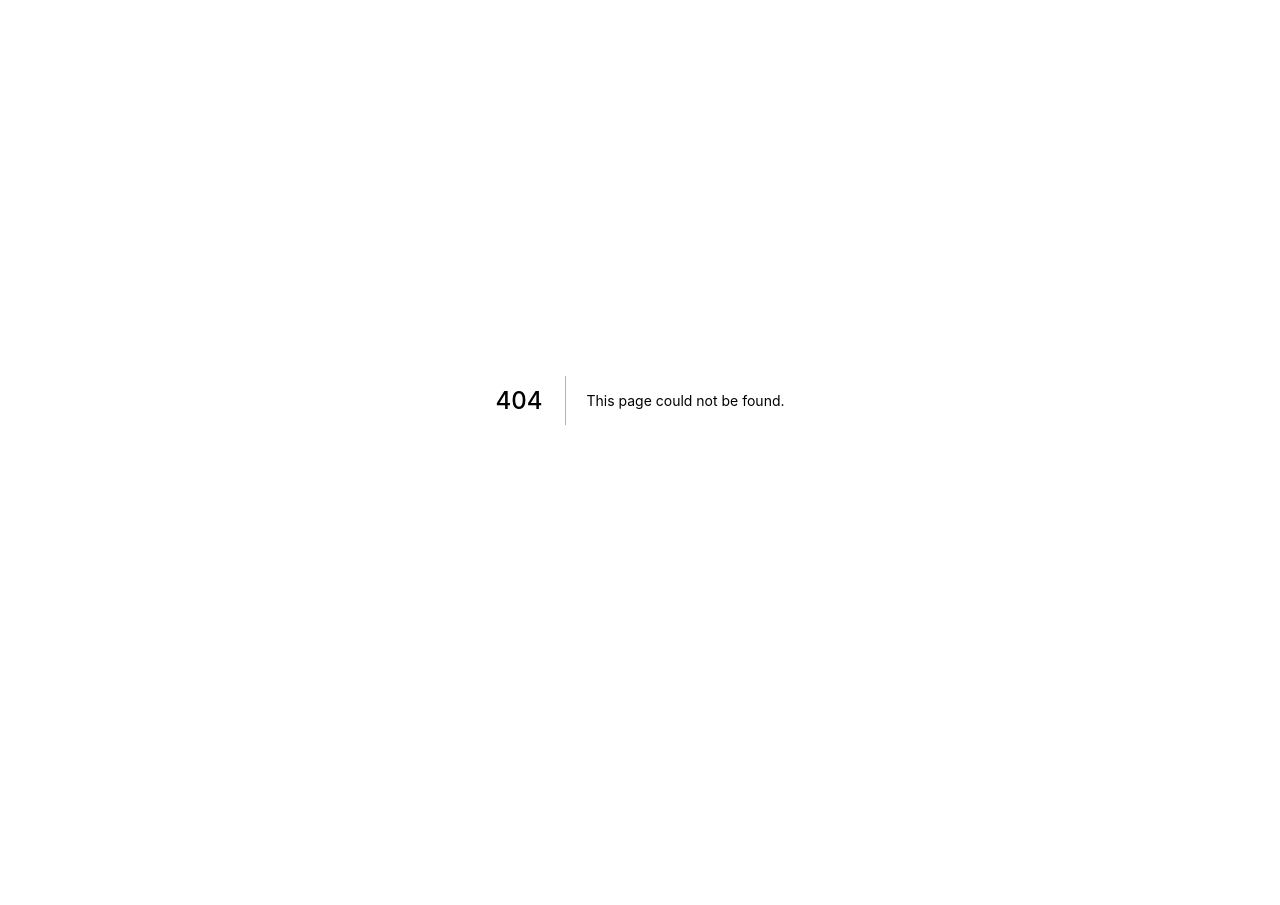
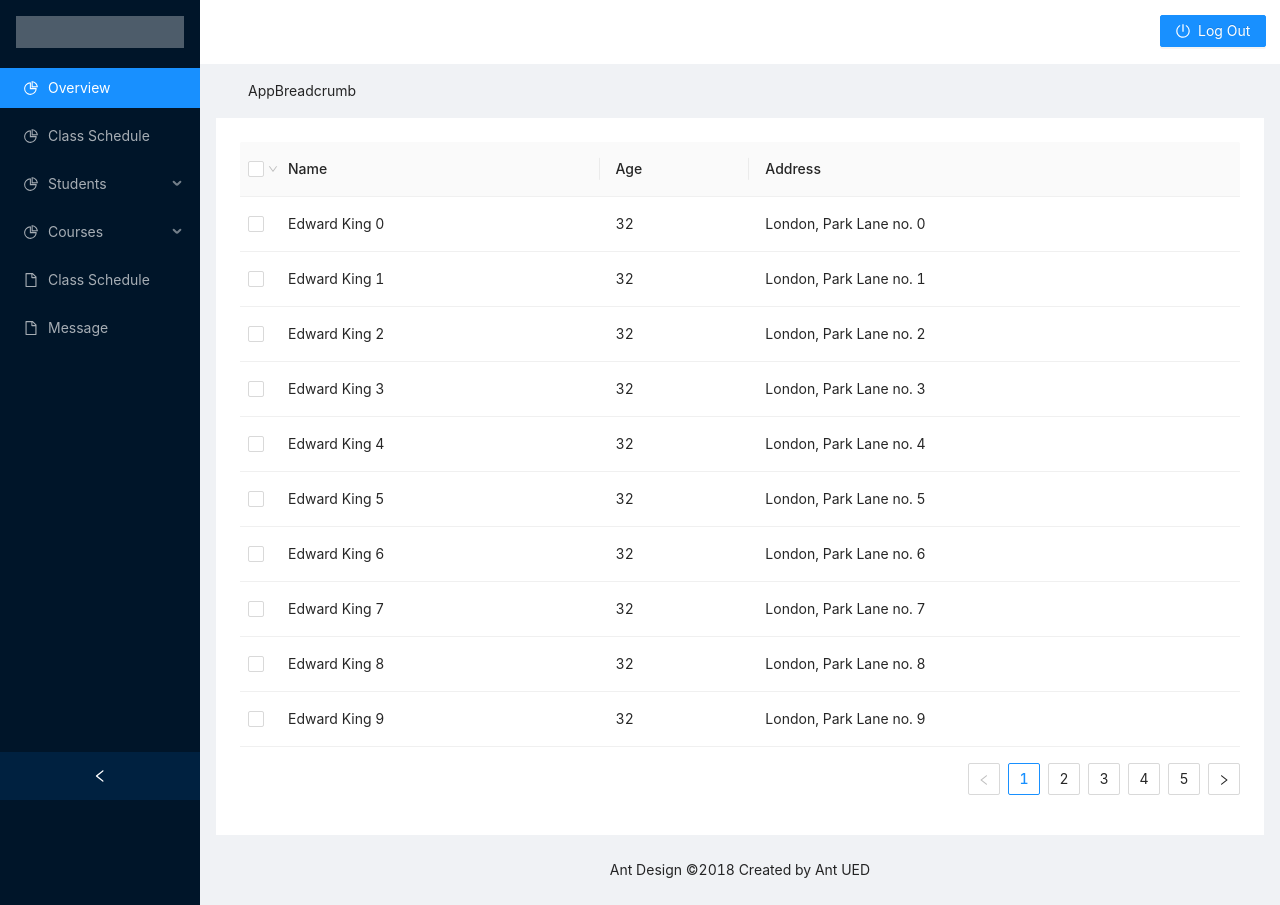
Before and after one commit to jessieren1/cms, a Next.js app: page /dashboard/manager/student in a window 1280 px wide. Before the commit this address had no page. Before the commit the page ends 800 px from the top, so only its background shows below. Built offline with nearby package versions, Linux system fonts and the light colour scheme.

Commit message:
try to add student list

```diff
--- a/components/DashboardLayout.tsx
+++ b/components/DashboardLayout.tsx
@@ -4,15 +4,9 @@ import styles from '../styles/Home.module.css';
 import { Layout, Menu, Breadcrumb, message } from 'antd';
 import { Button, Space } from 'antd';
 import { PoweroffOutlined } from '@ant-design/icons';
-import {
-  DesktopOutlined,
-  PieChartOutlined,
-  FileOutlined,
-  TeamOutlined,
-  UserOutlined,
-} from '@ant-design/icons';
 import axios from 'axios';
 import { useRouter } from 'next/router';
+import AppBreadcrumb from './Breadcrumb';
 
 const { Header, Content, Footer, Sider } = Layout;
 const { SubMenu } = Menu;
@@ -65,6 +59,7 @@ export default function DashboardPage(props: React.PropsWithChildren<any>) {
         </div>
 
         <Content style={{ margin: '0 16px' }}>
+          <AppBreadcrumb />
           <div className={styles.site_layout_background} style={{ padding: 24, minHeight: 360 }}>
             {props.center}
           </div>
--- /dev/null
+++ b/components/LoadStudentList.tsx
@@ -0,0 +1,77 @@
+import React from 'react';
+import 'antd/dist/antd.css';
+import { Table } from 'antd';
+
+const columns = [
+  {
+    title: 'Name',
+    dataIndex: 'name',
+  },
+  {
+    title: 'Age',
+    dataIndex: 'age',
+  },
+  {
+    title: 'Address',
+    dataIndex: 'address',
+  },
+];
+
+const data: any = [];
+for (let i = 0; i < 46; i++) {
+  data.push({
+    key: i,
+    name: `Edward King ${i}`,
+    age: 32,
+    address: `London, Park Lane no. ${i}`,
+  });
+}
+
+function App() {
+  const [selectedRowKeys, setSelectedRowKeys] = React.useState([]);
+
+  function onSelectChange(selectedRowKeys) {
+    setSelectedRowKeys({ selectedRowKeys });
+  }
+
+  const rowSelection = {
+    selectedRowKeys,
+    onChange: { onSelectChange },
+    selections: [
+      Table.SELECTION_ALL,
+      Table.SELECTION_INVERT,
+      Table.SELECTION_NONE,
+      {
+        key: 'odd',
+        text: 'Select Odd Row',
+        onSelect: (changableRowKeys) => {
+          let newSelectedRowKeys = [];
+          newSelectedRowKeys = changableRowKeys.filter((key, index) => {
+            if (index % 2 !== 0) {
+              return false;
+            }
+            return true;
+          });
+          setSelectedRowKeys({ selectedRowKeys: newSelectedRowKeys });
+        },
+      },
+      {
+        key: 'even',
+        text: 'Select Even Row',
+        onSelect: (changableRowKeys) => {
+          let newSelectedRowKeys = [];
+          newSelectedRowKeys = changableRowKeys.filter((key, index) => {
+            if (index % 2 !== 0) {
+              return true;
+            }
+            return false;
+          });
+          setSelectedRowKeys({ selectedRowKeys: newSelectedRowKeys });
+        },
+      },
+    ],
+  };
+  return <Table rowSelection={rowSelection} columns={columns} dataSource={data} />;
+}
+
+export default App;
--- a/components/ManagerSider.tsx
+++ b/components/ManagerSider.tsx
@@ -10,7 +10,7 @@ import {
 const { Header, Content, Sider } = Layout;
 const { SubMenu } = Menu;
 
-export default function ManagerSide() {
+export default function ManagerSider() {
   return (
     <Menu theme="dark" defaultSelectedKeys={['1']} mode="inline">
       <Menu.Item key="1" icon={<PieChartOutlined />}>
@@ -22,7 +22,9 @@ export default function ManagerSide() {
       </Menu.Item>
 
       <SubMenu key="sub1" icon={<PieChartOutlined />} title="Students">
-        <Menu.Item key="3">Student List</Menu.Item>
+        <Menu.Item key="3">
+          <a href="/dashboard/manager/student">Student List</a>
+        </Menu.Item>
       </SubMenu>
 
       <SubMenu key="sub2" icon={<PieChartOutlined />} title="Courses">
--- a/pages/dashboard/manager.tsx
+++ b/pages/dashboard/manager/index.tsx
@@ -1,4 +1,4 @@
-import DashboardLayout from '../../components/DashboardLayout';
+import DashboardLayout from '../../../components/DashboardLayout';
 import type { NextPage } from 'next';
 import ManagerSider from 'components/ManagerSider';
 
--- /dev/null
+++ b/pages/dashboard/manager/student/index.tsx
@@ -0,0 +1,10 @@
+import DashboardLayout from '../../../../components/DashboardLayout';
+import type { NextPage } from 'next';
+import ManagerSider from 'components/ManagerSider';
+import LoadStudentList from 'components/LoadStudentList';
+
+const StudentList: NextPage = () => {
+  return <DashboardLayout left={<ManagerSider />} center={<LoadStudentList />} />;
+};
+
+export default StudentList;
```
Also changed, not shown: pages/dashboard/student.tsx (deleted, +0 -9 lines), pages/dashboard/student/index.tsx (added, +9 -0 lines), pages/dashboard/teacher.tsx (deleted, +0 -9 lines), pages/dashboard/teacher/index.tsx (added, +9 -0 lines).
